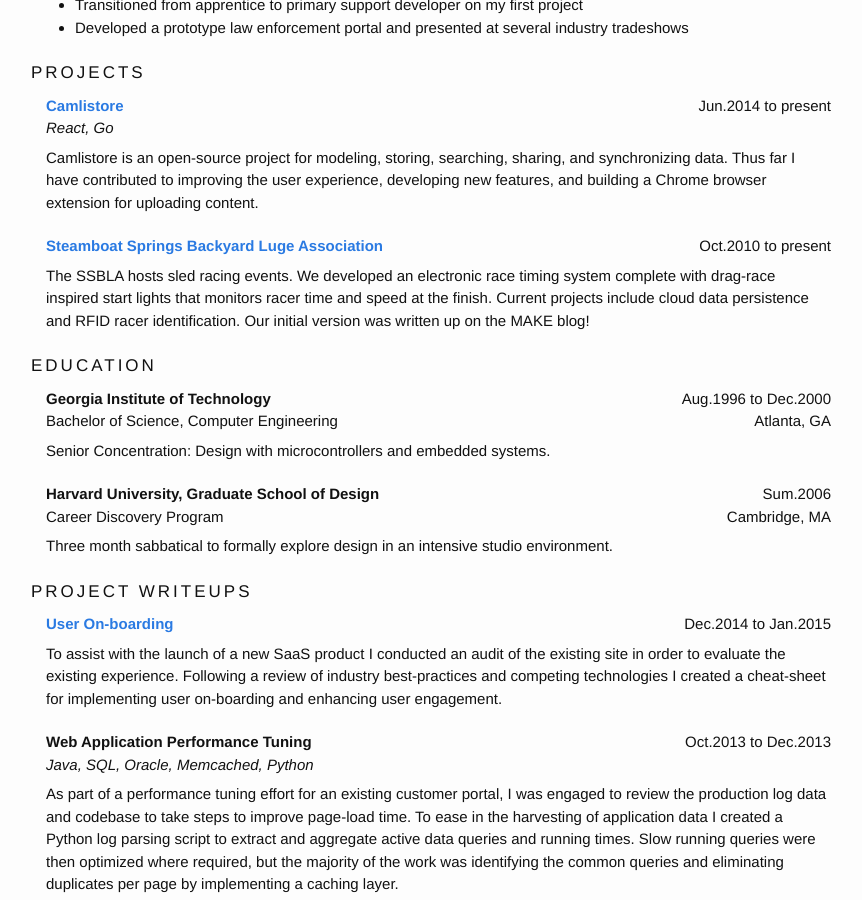
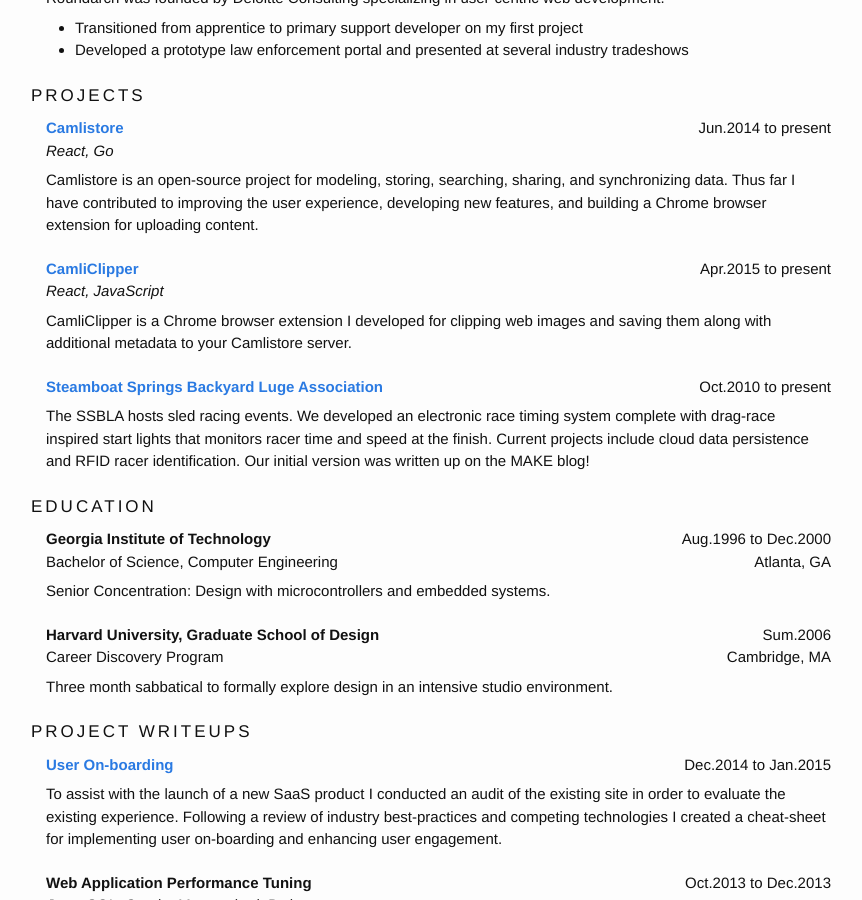
Before and after one commit to dotMR/cv, a Jekyll site: the page built from index.html, in a window 1280 px wide and 900 px high, scrolled down 1654 px. Shown: the whole window, without its empty margins (209-1071 px from the left). Built offline with Jekyll 4.4.1, drawn with Linux system fonts in a browser that asks for light colours.

Commit message:
added camliclipper writeup and reference. also updated .gitignore

```diff
--- a/_data/resume.yml
+++ b/_data/resume.yml
@@ -51,6 +51,14 @@
    description: "Camlistore is an open-source project for modeling, storing, searching, sharing, and synchronizing data. Thus far I have contributed to improving the user experience, developing new features, and building a Chrome browser extension for uploading content."
    technologies: "React, Go"
 
+ - &clipper  # MUST match uid for anchor creation
+   uid:         clipper
+   title:       CamliClipper
+   link:        "https://github.com/dotMR/CamliClipper"
+   timeframe:   Apr.2015 to present
+   description: "CamliClipper is a Chrome browser extension I developed for clipping web images and saving them along with additional metadata to your Camlistore server."
+   technologies: "React, JavaScript"
+
  - &ssbla       # MUST match uid for anchor creation
    uid:         ssbla
    title:       Steamboat Springs Backyard Luge Association
@@ -69,7 +77,7 @@
     - description: "Actively designing and prototyping a consumer product for action cameras"
    technologies: "React, Flux, JavaScript, CSS, Go, Digital fabrication"
 
-   projects: [ *camlistore , *onboarding ]
+   projects: [ *camlistore , *clipper, *onboarding ]
 
  - company:     Isobar
    role:        Technical Lead
```
Also changed, not shown: 1 other file.
